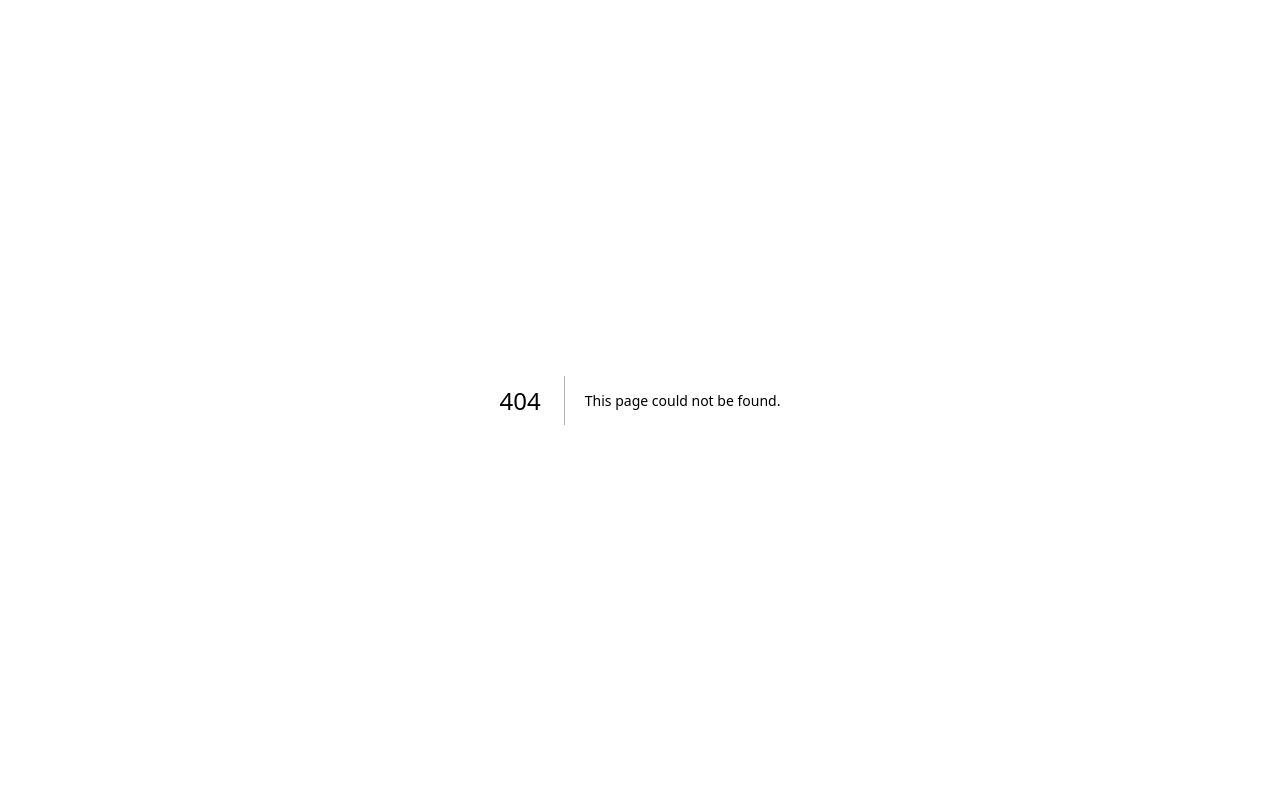
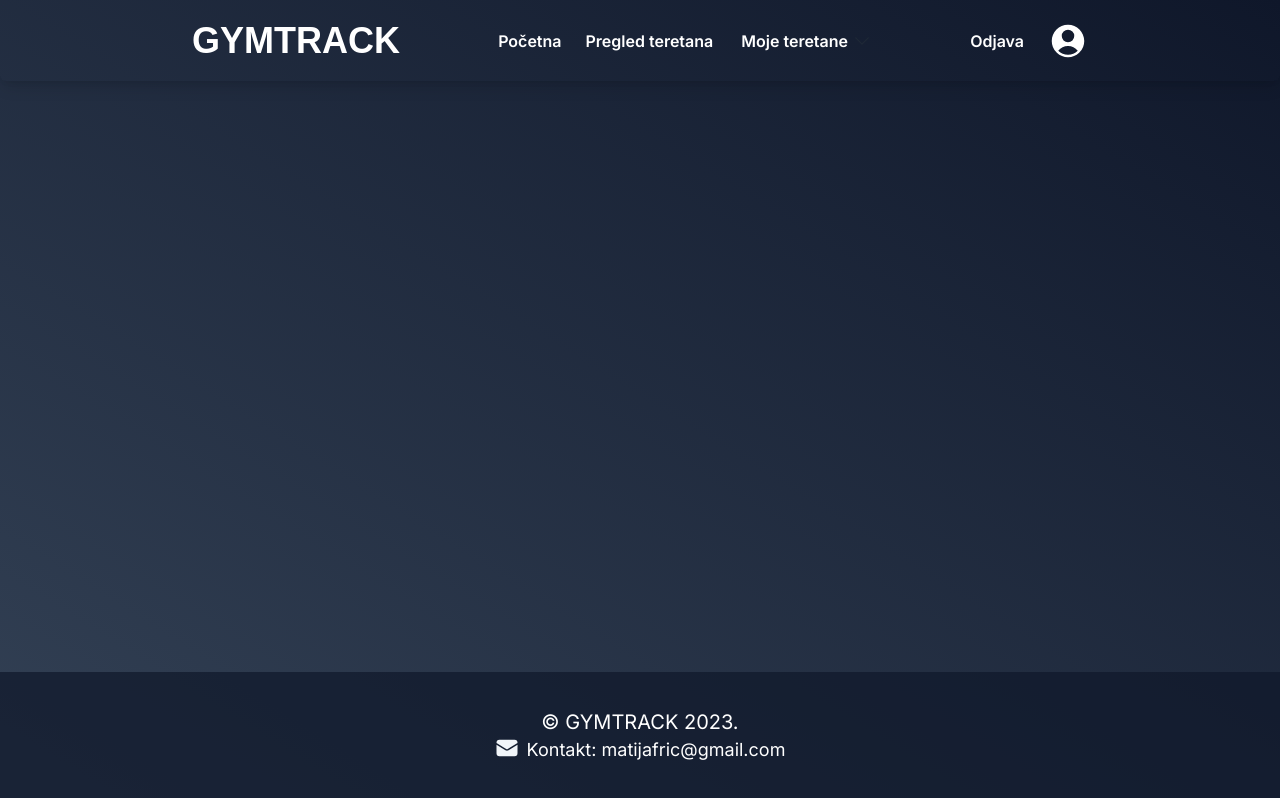
Before and after one commit to mfric20/Gymtrack, a Next.js app: page /user/my/worker in a window 1280 px wide. Before the commit this address had no page. Built offline with nearby package versions, Linux system fonts and the light colour scheme; no server answers; sample sign-in values are in the browser's storage; a web font is replaced by a local one.

Commit message:
Dodane stranice za teretane

```diff
--- a/src/components/cards/myCard.tsx
+++ b/src/components/cards/myCard.tsx
@@ -8,10 +8,7 @@ export default function MyCard() {
     <div className="flex flex-row space-x-40 justify-between w-full grow border-2 border-slate-500 border-opacity-10 drop-shadow-lg shadow-lg rounded-md p-4">
       <div className=" text-white flex flex-row space-x-4">
         <BookmarkIcon className="w-10" />
-        <div className="mt-auto mb-auto">
-          Pregled učlanjenih teretana te teretana u kojim ste djelatnik ili
-          vlasnik!
-        </div>
+        <div className="mt-auto mb-auto">Pregled učlanjenih teretana!</div>
       </div>
       <div className="h-full pt-1">
         <button
--- a/src/components/navigation/loggedInNavigation.tsx
+++ b/src/components/navigation/loggedInNavigation.tsx
@@ -35,7 +35,7 @@ export default function LoggedInNavigation() {
           Početna
         </a>
         <a
-          onClick={() => router.push("/user/overview")}
+          onClick={() => router.push("/user/gym/overview")}
           className="text-white font-semibold hover:cursor-pointer hover:text-slate-300"
         >
           Pregled teretana
@@ -45,7 +45,7 @@ export default function LoggedInNavigation() {
             className="flex flex-row hover:cursor-pointer hover:text-slate-300"
             tabIndex={0}
           >
-            <label className="m-1 text-white font-semibold  bg-transparent">
+            <label className="m-1 text-white font-semibold  bg-transparent hover:cursor-pointer hover:text-slate-300">
               Moje teretane
             </label>
             <ChevronDownIcon className="w-5" />
@@ -55,15 +55,21 @@ export default function LoggedInNavigation() {
             className="dropdown-content p-4 shadow bg-slate-800 bg-opacity-95 rounded-md w-52 mt-2 flex flex-col space-y-2 justify-center"
           >
             <div className="hover:text-slate-300 hover:cursor-pointer text-white">
-              <a>Teretane u kojima sam član</a>
+              <a onClick={() => router.push("/user/my/member")}>
+                Teretane u kojima sam učlanjen
+              </a>
             </div>
             <hr className="mr-2 ml-2 opacity-20" />
             <div className="hover:text-slate-300 hover:cursor-pointer text-white">
-              <a>Teretane u kojima sam djelatnik</a>
+              <a onClick={() => router.push("/user/my/worker")}>
+                Teretane u kojima sam djelatnik
+              </a>
             </div>
             <hr className="mr-2 ml-2 opacity-20" />
             <div className="hover:text-slate-300 hover:cursor-pointer text-white">
-              <a>Teretane u kojima sam vlasnik</a>
+              <a onClick={() => router.push("/user/my/owner")}>
+                Teretane u kojima sam vlasnik
+              </a>
             </div>
           </div>
         </div>
--- a/src/pages/user/index.tsx
+++ b/src/pages/user/index.tsx
@@ -81,7 +81,7 @@ export default function Index() {
               broj={memberNumber}
             />
             <InfoCard
-              tekst="Broj teretana u kojima sam djelantik:"
+              tekst="Broj teretana u kojima sam djelatnik:"
               link="my"
               broj={workerNumber}
             />
--- /dev/null
+++ b/src/pages/user/my/owner.tsx
@@ -0,0 +1,23 @@
+import Footer from "@/components/footer/footer";
+import LoggedInNavigation from "@/components/navigation/loggedInNavigation";
+import { useSession } from "next-auth/react";
+import { useRouter } from "next/router";
+import { useEffect } from "react";
+
+export default function My() {
+  const session = useSession();
+  const router = useRouter();
+
+  useEffect(() => {
+    if (session.status === "unauthenticated") router.replace("/login");
+  }, [session.status]);
+
+  return (
+    <div className="bg-gradient-to-tr from-slate-700 to-slate-900 h-screen flex flex-col justify-between">
+      <div>
+        <LoggedInNavigation />
+      </div>
+      <Footer />
+    </div>
+  );
+}
--- /dev/null
+++ b/src/pages/user/my/worker.tsx
@@ -0,0 +1,23 @@
+import Footer from "@/components/footer/footer";
+import LoggedInNavigation from "@/components/navigation/loggedInNavigation";
+import { useSession } from "next-auth/react";
+import { useRouter } from "next/router";
+import { useEffect } from "react";
+
+export default function My() {
+  const session = useSession();
+  const router = useRouter();
+
+  useEffect(() => {
+    if (session.status === "unauthenticated") router.replace("/login");
+  }, [session.status]);
+
+  return (
+    <div className="bg-gradient-to-tr from-slate-700 to-slate-900 h-screen flex flex-col justify-between">
+      <div>
+        <LoggedInNavigation />
+      </div>
+      <Footer />
+    </div>
+  );
+}
```
Also changed, not shown: src/pages/user/gym/overview.tsx (renamed from src/pages/user/overview.tsx), src/pages/user/my/member.tsx (renamed from src/pages/user/my.tsx).
